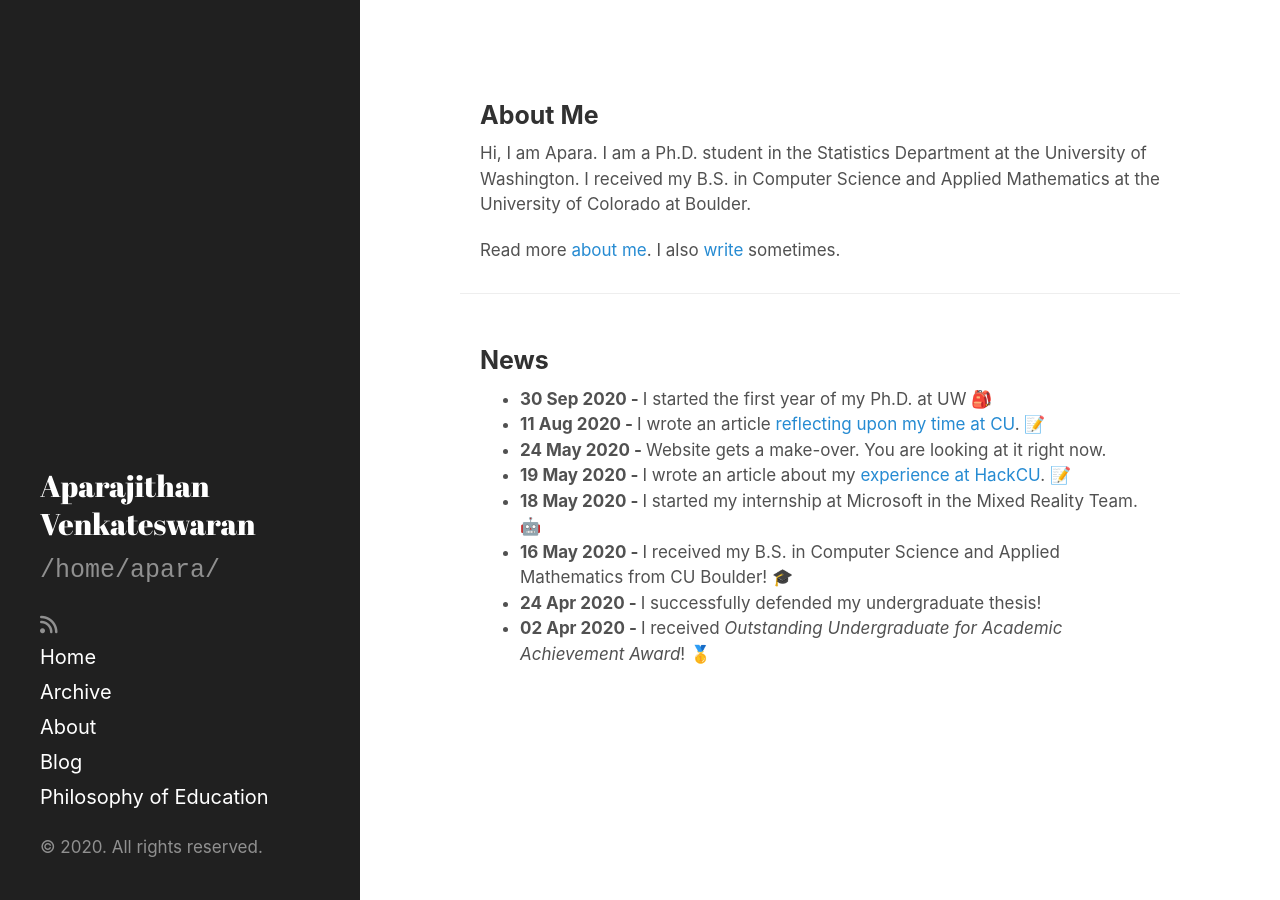
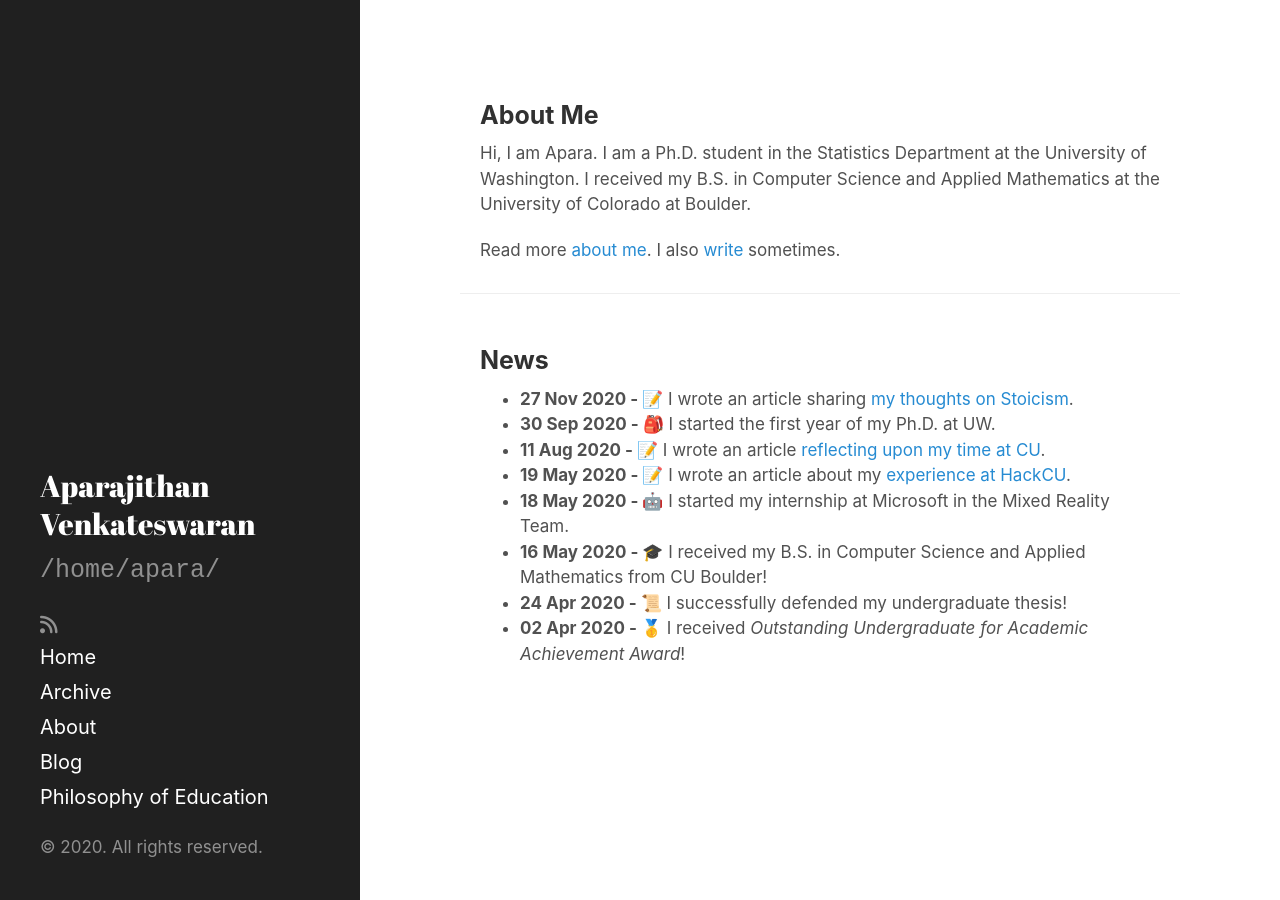
Before and after one commit to AparaV/aparavenkat.com, a Jekyll site: the page built from index.html, in a window 1280 px wide. Built offline with Jekyll 4.4.1, drawn with Linux system fonts in a browser that asks for light colours; nearby versions of some CDN libraries.

Commit message:
Update News section

```diff
--- a/_data/news.yml
+++ b/_data/news.yml
@@ -1,23 +1,23 @@
-- description: I wrote an article <a href="/2020/08/11/fourier-reflection">reflecting upon my time at CU<a>. 📝
+- description: 📝 I wrote an article <a href="/2020/08/11/fourier-reflection">reflecting upon my time at CU<a>.
   date: 2020-08-11
 
-- description: Website gets a make-over. You are looking at it right now.
-  date: 2020-05-24
-
-- description: I wrote an article about my <a href="/2020/05/19/hackcu-over-the-years">experience at HackCU</a>. 📝
+- description: 📝 I wrote an article about my <a href="/2020/05/19/hackcu-over-the-years">experience at HackCU</a>.
   date: 2020-05-19
 
-- description: I started my internship at Microsoft in the Mixed Reality Team. 🤖
+- description: 🤖 I started my internship at Microsoft in the Mixed Reality Team.
   date: 2020-05-18
 
-- description: I received my B.S. in Computer Science and Applied Mathematics from CU Boulder! 🎓
+- description: 🎓 I received my B.S. in Computer Science and Applied Mathematics from CU Boulder!
   date: 2020-05-16
 
-- description: I successfully defended my undergraduate thesis!
+- description: 📜 I successfully defended my undergraduate thesis!
   date: 2020-04-24
 
-- description: I received <i>Outstanding Undergraduate for Academic Achievement Award</i>! 🥇
+- description: 🥇 I received <i>Outstanding Undergraduate for Academic Achievement Award</i>!
   date: 2020-04-02
 
-- description: I started the first year of my Ph.D. at UW 🎒
+- description: 🎒 I started the first year of my Ph.D. at UW.
   date: 2020-09-30
+
+- description: 📝 I wrote an article sharing <a href="/2020/11/17/stoicism">my thoughts on Stoicism</a>.
+  date: 2020-11-27
```
